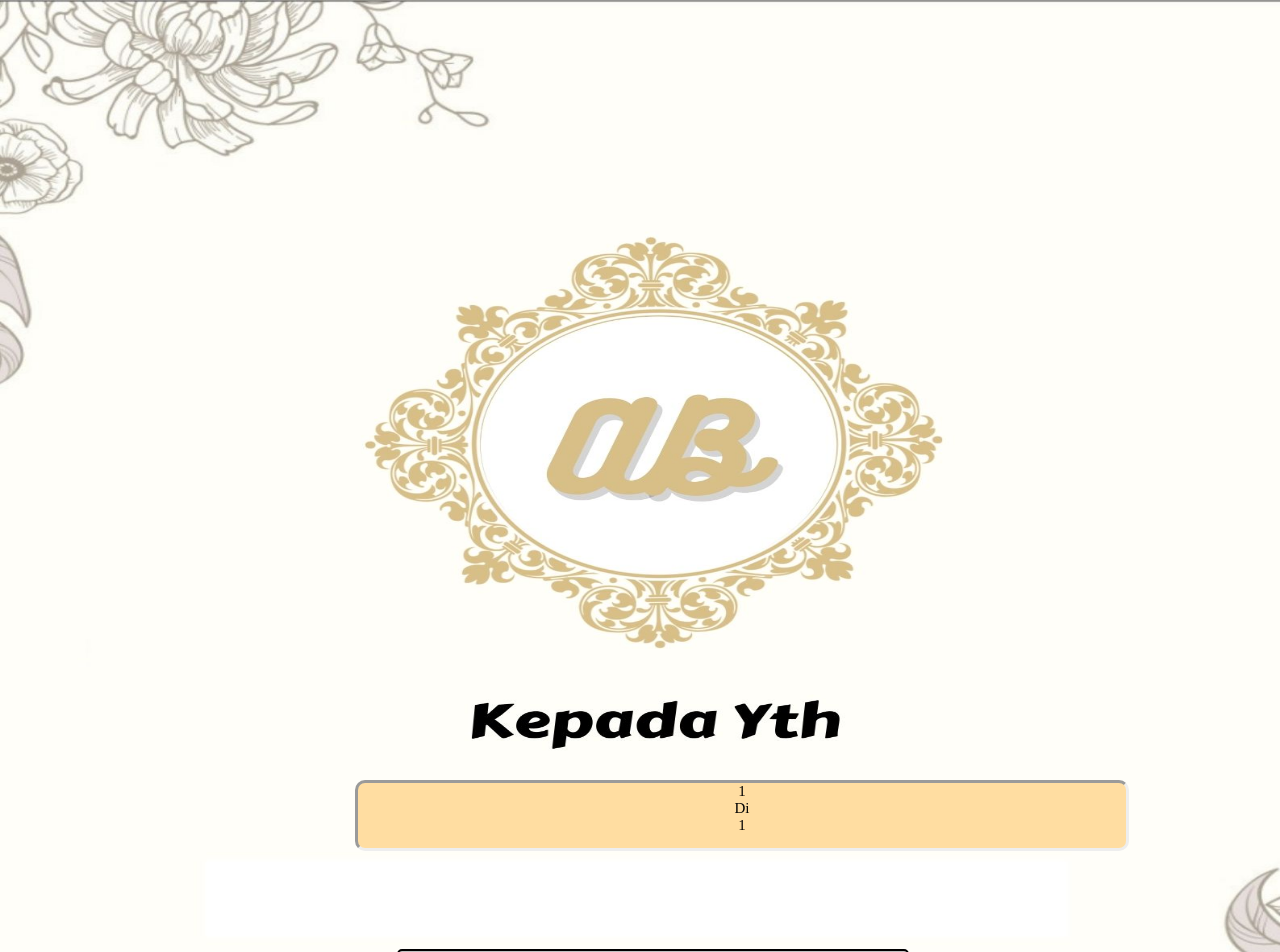
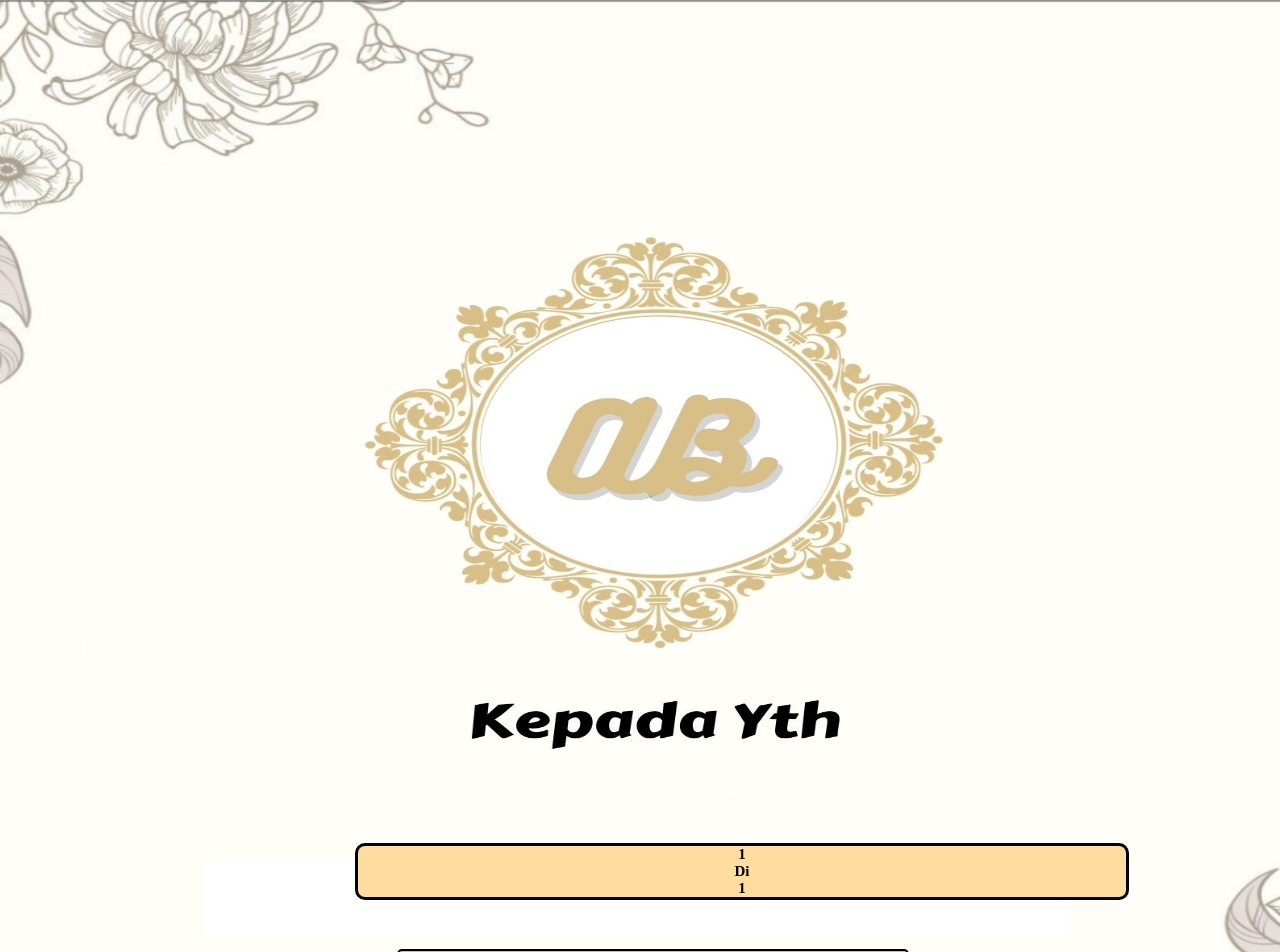
Before and after one commit to bembengggg/weddingbambangdinda, a React (Create React App) app: page /1/1 in a window 1280 px wide. Shown: the top 952 px of the page. Built offline with nearby package versions, Linux system fonts and the light colour scheme; a web font is replaced by a local one.

Commit message:
text label

```diff
--- a/src/Component/Sampul/Sampul.css
+++ b/src/Component/Sampul/Sampul.css
@@ -7,21 +7,32 @@
 .buku{
     display: block;
     width: 100%;
-    height: 640px;
+    height: 670px;
+}
+.wrappernama{
+    height: auto;
+    position: absolute;
+    top: 53%;
+    padding-bottom: 20%;
+    width: 100%;
+    margin-right: auto;
+
 }
 
 .bkslabelnama{
     position: absolute;
+    height:auto;
+    width: 60%;
     justify-content: center;
-    align-items: center;
-    top: 60%;
-    width: 58%;
-    margin-left: 80px;
+    margin-left: 20%;
     border-radius: 5px;
-    background-color: #FFDDA1;
-    border-style: inset;
-    color:#FFDDA1;
-    height: 65px;
+    font-weight: bold;
+    background-color:#FFDDA1 ;
+    font-family: 'fredoka one';
+    color: black;
+    border-style: solid;
+
+
 
 }
 .labelnama{
@@ -45,7 +56,7 @@
 .bksbtnudg{
     height: auto;
     position: absolute;
-    top: 73%;
+    top: 65%;
     padding-bottom: 20%;
     width: 100%;
     margin-right: auto;
@@ -147,6 +158,65 @@
         align-items: center;
         justify-content: center;
         top: 100%;
+    }
+    .bksbtnudg{
+        height: auto;
+        position: absolute;
+        top: 70%;
+        padding-bottom: 20%;
+        width: 100%;
+        margin-right: auto;
+
+    }
+ }
+ @media only screen and (min-width: 540px) and (min-width: 540px) {
+    .container{
+        width: 100%;
+        height: 100%;
+        position: relative;
+
+    }
+    .buku{
+        display: block;
+        width: 100%;
+        height: 890px;
+    }
+    .bkslabelnama{
+        position: absolute;
+        justify-content: center;
+        align-items: center;
+        top: 60%;
+        width: 60%;
+        margin-left: 90px;
+        border-radius: 10px;
+        background-color: #FFDDA1;
+    }
+    .labelnama{
+        font-size: 15px;
+        font-family: 'fredoka one';
+        color: black;
+        display: flex;
+        align-items: center;
+        justify-content: center;
+
+    }
+    .labeltempat{
+        font-size: 15px;
+        font-family: 'fredoka one';
+        color: black;
+        display: flex;
+        align-items: center;
+        justify-content: center;
+        top: 100%;
+    }
+    .bksbtnudg{
+        height: auto;
+        position: absolute;
+        top: 73%;
+        padding-bottom: 20%;
+        width: 100%;
+        margin-right: auto;
+
     }
  }
  @media only screen and (min-width: 500px) and (max-width:600px) {
@@ -506,6 +576,15 @@
         display: block;
         width: 100%;
         height: 815px;
+    }
+    .bksbtnudg{
+        height: auto;
+        position: absolute;
+        top: 65%;
+        padding-bottom: 20%;
+        width: 100%;
+        margin-right: auto;
+
     }
  }
  @media only screen and (min-height: 1024px) and (max-height: 1024px)  {
--- a/src/Component/Sampul/Sampul.jsx
+++ b/src/Component/Sampul/Sampul.jsx
@@ -41,6 +41,7 @@ class Sampul extends Component{
 
           <div className='container'>
           <img className='buku' src={container}/>
+          <div className='wrappernama'>
           <div className='bkslabelnama'>
               <div>
                   <label className='labelnama'>{this.props.match.params.nama}</label>
@@ -51,6 +52,7 @@ class Sampul extends Component{
                   <div>
                   <label className='labeltempat'>{this.props.match.params.tempat}</label>
                   </div>
+           </div>
            </div>
 
            <div className='bksbtnudg'>
```
